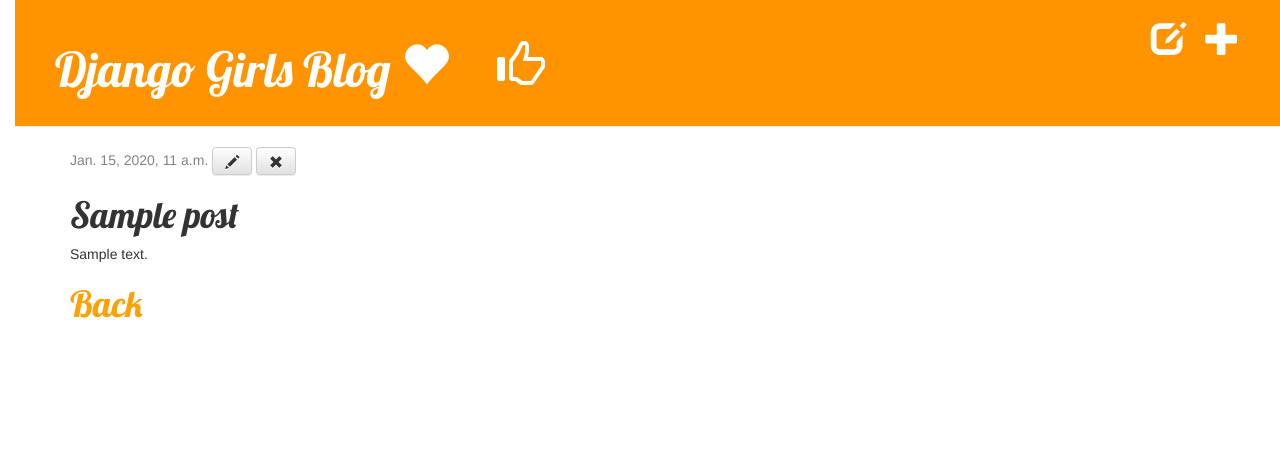
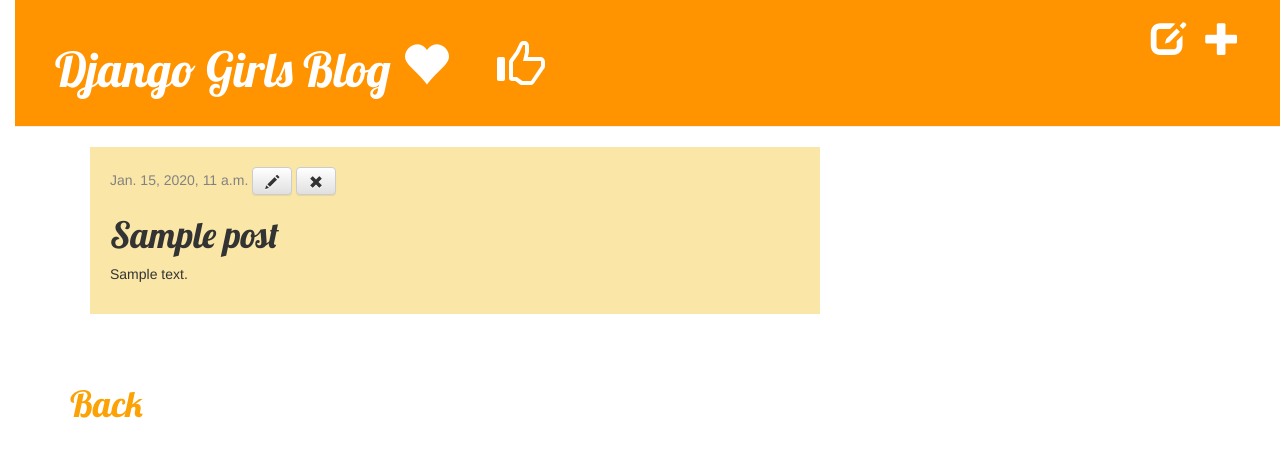
Before and after one commit to algurpe3/algurpe-django-blog, a Django app: page /post/1/ in a window 1280 px wide. Shown: the top 457 px of the page. Run offline with Django 3.2, Linux system fonts and the light colour scheme; tables that the repository leaves empty hold one stand-in row (values such as "Sample post"); some libraries are stand-ins or nearby versions.

Commit message:
Css ugly effects and post_detail template fixed

```diff
--- a/blog/static/css/blog.css
+++ b/blog/static/css/blog.css
@@ -47,9 +47,14 @@
 }
 
 .post {
+    margin-left: 20px;
     margin-bottom: 70px;
+    background-color: #FAE7A7;
+    padding: 20px 20px;
 }
 
 .post h1 a, .post h1 a:visited {
     color: #000000;
+    margin-left: 50px;
+
 }
--- a/blog/templates/blog/post_detail.html
+++ b/blog/templates/blog/post_detail.html
@@ -1,6 +1,7 @@
 {% extends 'blog/base.html' %}
 
 {% block content %}
+	<div class="post">
 		<div class="date">
 			{% if post.published_date %}
 				{{ post.published_date }}
@@ -12,6 +13,7 @@
 		</div>
 		<h1>{{ post.title }}</h1>
 		<p>{{ post.text|linebreaks }}</p>
+	</div>
 	<div>
 		<h1><a href="{% url 'blog.views.post_list' %}">Back</a></h1>
 	</div>
```
Lines whose indentation alone changed are shown as unchanged.
